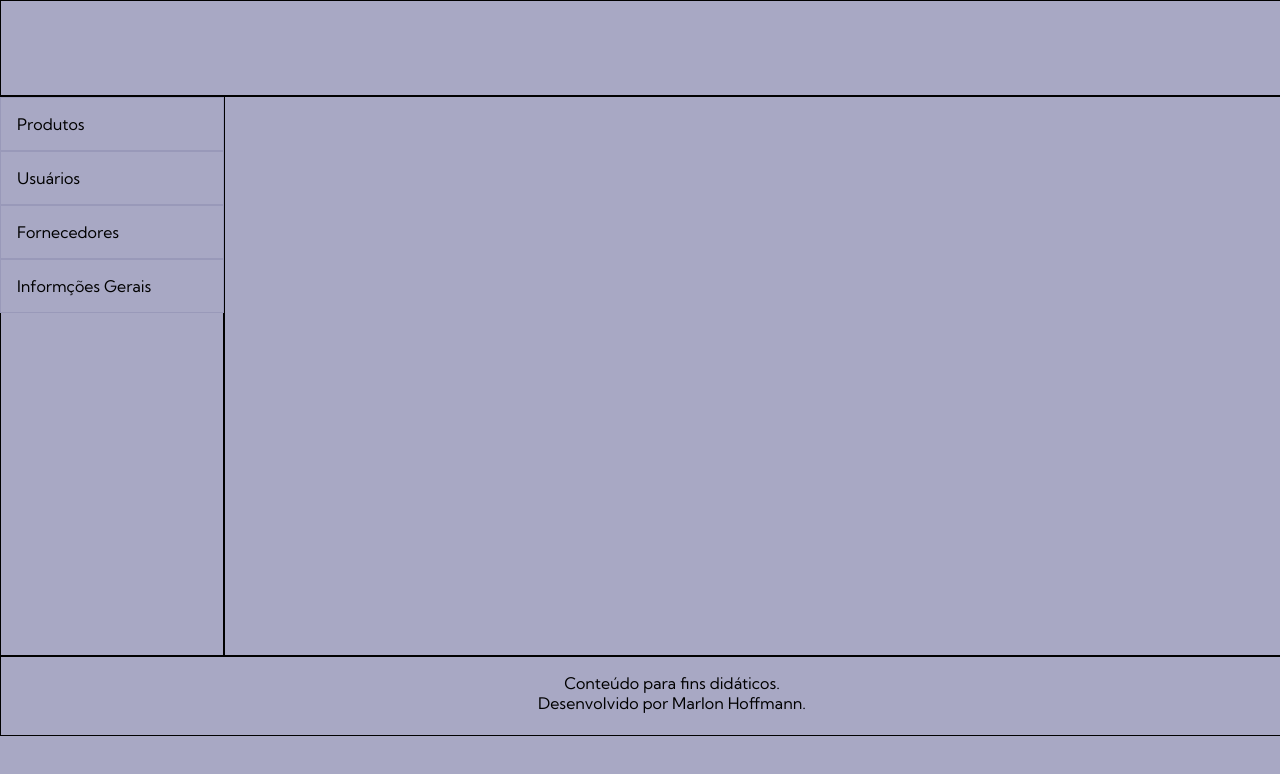
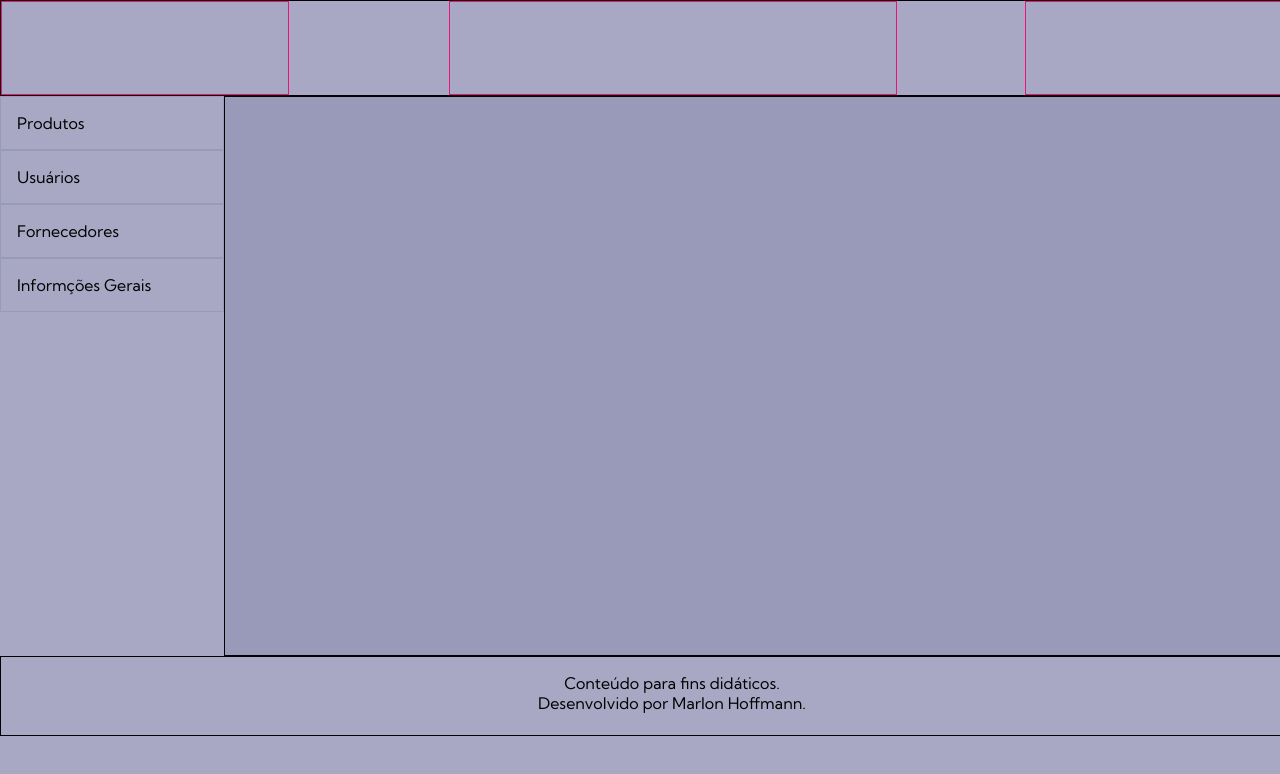
Before and after one commit to Malo047/stock_manager_frontend, a React (Vite) app: page /admin-dashboard in a window 1280 px wide. Shown: the top 774 px of the page. Built offline with nearby package versions, Linux system fonts and the light colour scheme; sample sign-in values are in the browser's storage.

Commit message:
Update
Refatorado pagina de admin, pois gerou alguns bugs em outras páginas, e corrigido tamanho do input no login.

```diff
--- a/src/components/admin_dashboard/AdminDashboard.css
+++ b/src/components/admin_dashboard/AdminDashboard.css
@@ -1,4 +1,4 @@
-main{
+.admin-main{
     display: grid;
     grid-template-areas: "header header"
                          "optionsAdmin mainSection"
@@ -6,16 +6,30 @@ main{
     grid-template-columns: 14rem 70rem 15rem;
     grid-template-rows: 6rem 35rem  5rem;
 }
-header{
+#admin-header{
     grid-area: header;
     border: 1px solid black;
+    display: grid;
+    grid-template-areas: "logo . title . profile";
+    grid-template-columns: 18rem 10rem 28rem 8rem ;
+}
+#admin-logo{
+    grid-area: logo;
+    border: 1px solid #eb137f;
+}
+#admin-title{
+    grid-area: title;
+    border: 1px solid #eb137f;
+}
+#admin-profile{
+    grid-area: profile;
+    border: 1px solid #eb137f;
 }
 #optionsAdmin{
     grid-area: optionsAdmin;
     display: flex;
     flex-direction: column;
     align-items: center;
-    border: 1px solid black;
 }
 #optionsAdmin .Link{
     padding: 1rem;
@@ -27,11 +41,12 @@ header{
     border-color: #3939ce;
     transition: 0.5s;
 }
-#mainSection{
+#main-section-admin{
     grid-area: mainSection;
+    background-color: #9999b9;
     border: 1px solid black;
 }
-footer{
+#footer-admin{
     grid-area: footer;
     border: 1px solid black;
     text-align: center;
--- a/src/components/admin_dashboard/AdminDashboard.tsx
+++ b/src/components/admin_dashboard/AdminDashboard.tsx
@@ -2,9 +2,17 @@ import "./AdminDashboard.css"
 import { Link } from "react-router-dom"
 export function AdminDashboard(){
     return(
-        <main>
-            <header>
+        <main className="admin-main">
+            <header id="admin-header">
+                <div id="admin-logo">
 
+                </div>
+                <div id="admin-title">
+
+                </div>
+                <div id="admin-profile">
+
+                </div>
             </header>
             <section id="optionsAdmin">
                 <Link to="/products" className="Link">Produtos</Link>
@@ -12,10 +20,10 @@ export function AdminDashboard(){
                 <Link to="/supplier" className="Link">Fornecedores</Link>
                 <Link to="/general" className="Link">Informções Gerais</Link>
             </section>
-            <section id="mainSection">
+            <section id="main-section-admin">
 
             </section>
-            <footer>
+            <footer id="footer-admin">
                 <p>Conteúdo para fins didáticos.</p>
                 <p>Desenvolvido por Marlon Hoffmann.</p>
             </footer>
--- a/src/components/user_page/Login.css
+++ b/src/components/user_page/Login.css
@@ -12,9 +12,9 @@
 }
 .login-page input{
     height: 4rem;
-    width: 17rem;
+    width: 15rem;
     border-radius: 2rem;
-    font-size: 1.5rem;
+    font-size: 1rem;
     padding: 0.5rem;
 }
 .login-page button{
```
